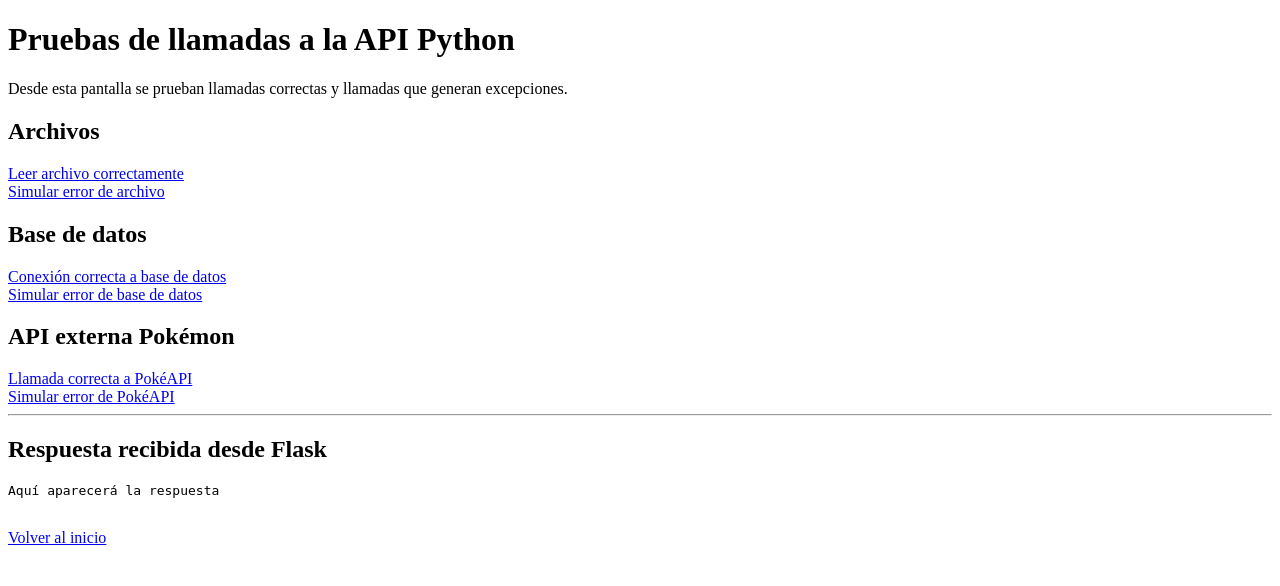
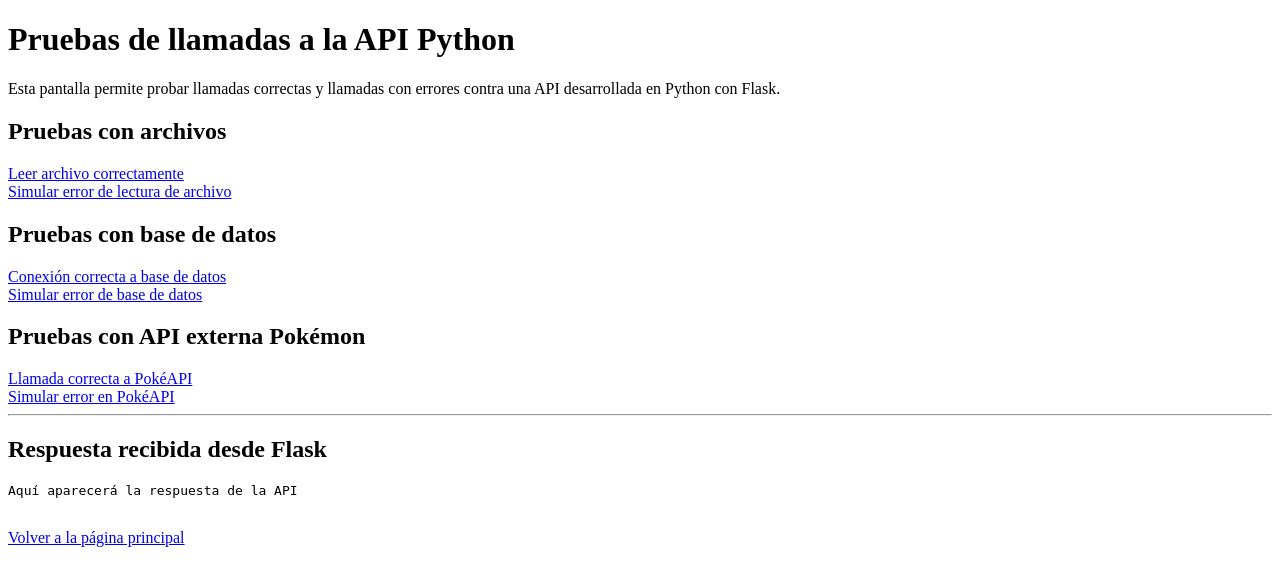
Before and after one commit to MiguelCuevass/practica-spring-flask, a Flask app: template src/main/resources/templates/api-test.html in a window 1280 px wide. Shown: the top 586 px of the page. Run offline with Flask 3, Linux system fonts and the light colour scheme; the template is opened without the code that fills it, so the values that code supplies are empty; some libraries are stand-ins or nearby versions.

Commit message:
Conecta Spring Boot con API Flask

```diff
--- a/src/main/resources/templates/api-test.html
+++ b/src/main/resources/templates/api-test.html
@@ -8,27 +8,32 @@
 
 <h1>Pruebas de llamadas a la API Python</h1>
 
-<p>Desde esta pantalla se prueban llamadas correctas y llamadas que generan excepciones.</p>
+<p>
+    Esta pantalla permite probar llamadas correctas y llamadas con errores
+    contra una API desarrollada en Python con Flask.
+</p>
 
-<h2>Archivos</h2>
+<h2>Pruebas con archivos</h2>
 <a href="/api-test/archivo-ok">Leer archivo correctamente</a><br>
-<a href="/api-test/archivo-error">Simular error de archivo</a><br>
+<a href="/api-test/archivo-error">Simular error de lectura de archivo</a><br>
 
-<h2>Base de datos</h2>
+<h2>Pruebas con base de datos</h2>
 <a href="/api-test/db-ok">Conexión correcta a base de datos</a><br>
 <a href="/api-test/db-error">Simular error de base de datos</a><br>
 
-<h2>API externa Pokémon</h2>
+<h2>Pruebas con API externa Pokémon</h2>
 <a href="/api-test/pokemon-ok">Llamada correcta a PokéAPI</a><br>
-<a href="/api-test/pokemon-error">Simular error de PokéAPI</a><br>
+<a href="/api-test/pokemon-error">Simular error en PokéAPI</a><br>
 
 <hr>
 
 <h2>Respuesta recibida desde Flask</h2>
-<pre th:text="${respuesta}">Aquí aparecerá la respuesta</pre>
+
+<pre th:text="${respuesta}">Aquí aparecerá la respuesta de la API</pre>
 
 <br>
-<a href="/">Volver al inicio</a>
+
+<a href="/">Volver a la página principal</a>
 
 </body>
 </html>
--- a/src/main/resources/templates/index.html
+++ b/src/main/resources/templates/index.html
@@ -2,8 +2,7 @@
 <html>
 <body>
 
-<h1>My First Heading</h1>
-<p>My first paragraph.</p>
+<a href="/api-test">Ir a pruebas de API Python</a>
 
 </body>
 </html>
```
